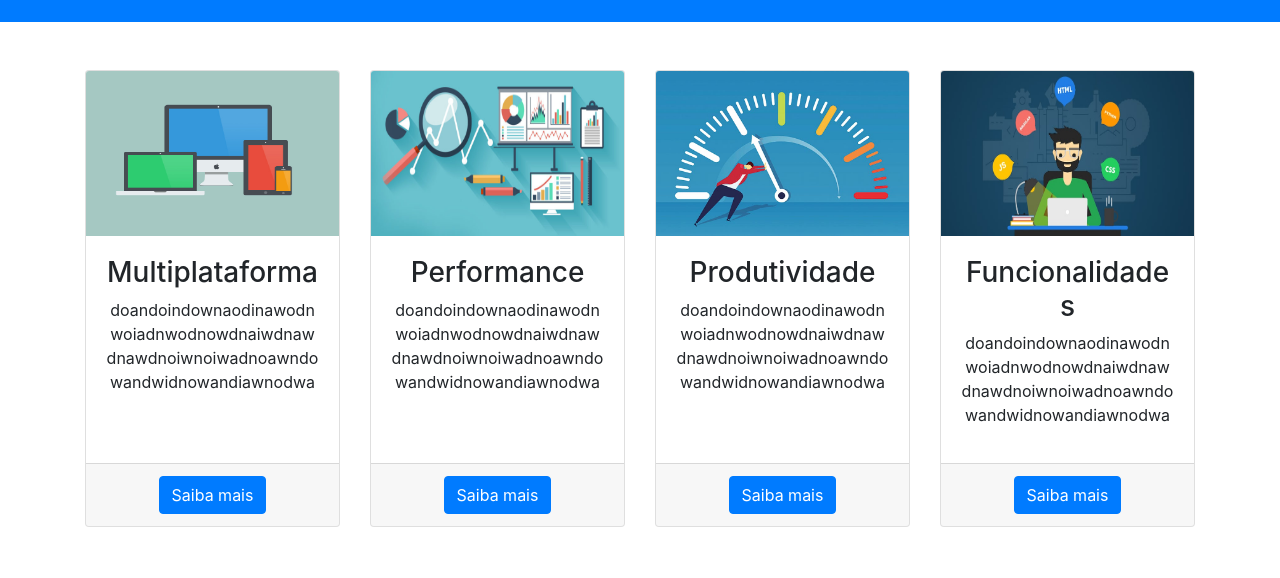
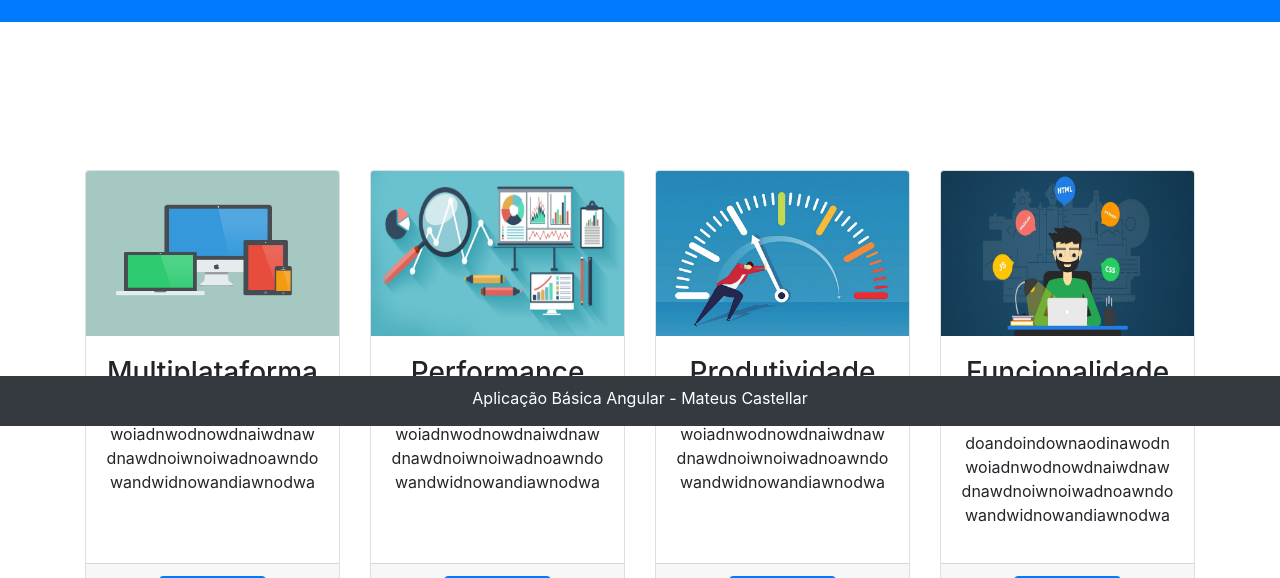
Before and after one commit to Mateus-Castellar/basic-app-angular, an Angular app: page / in a window 1280 px wide. Shown: the part 374-952 px from the top of the page. Before the commit the page ends 925 px from the top, so only its background shows below. Built offline with nearby package versions, Linux system fonts and the light colour scheme.

Commit message:
feat: Rodape e estilo css compartilhado

```diff
--- a/src/app/app.component.html
+++ b/src/app/app.component.html
@@ -106,3 +106,9 @@
     </div>
 </div>
 <!-- fim corpo -->
+
+<footer class="bg-dark fixed-bottom footer">
+    <div>
+        <p style="padding-top: 10px" class="text-white">Aplicação Básica Angular - Mateus Castellar</p>
+    </div>
+</footer>
--- a/src/styles.css
+++ b/src/styles.css
@@ -1 +1,16 @@
-/* You can add global styles to this file, and also import other style files */
+/* aqui deve ficar todo o style compartilhado em todas as telas */
+
+.main-container{
+    padding-top: 100px;
+    padding-right: 15px;
+    padding-left: 15px;
+    padding-bottom: 100px;
+    margin-right: auto;
+    margin-left: auto;
+    overflow: hidden;
+}
+
+.footer{
+    height: 50px;
+    text-align: center;
+}
```
